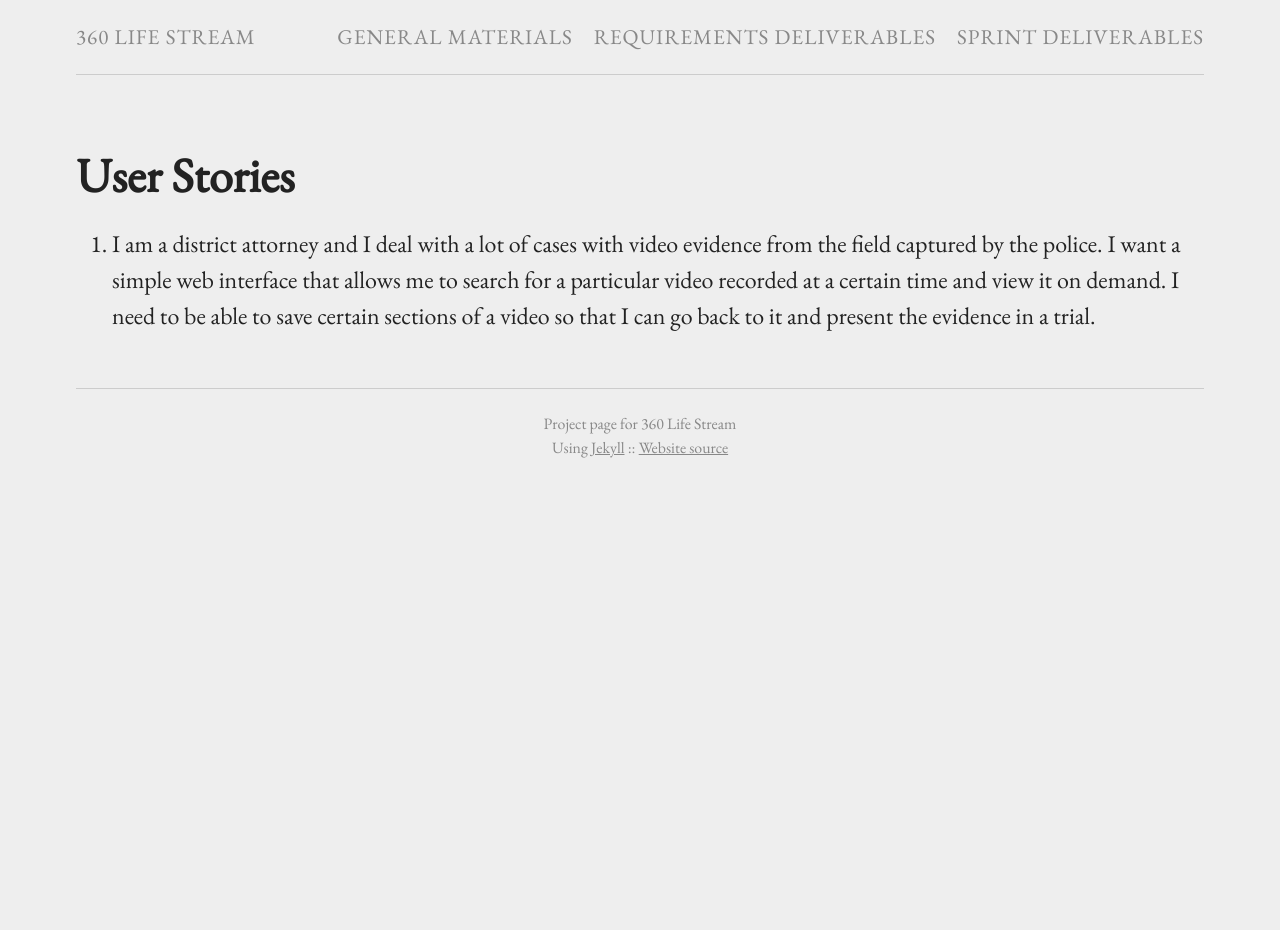
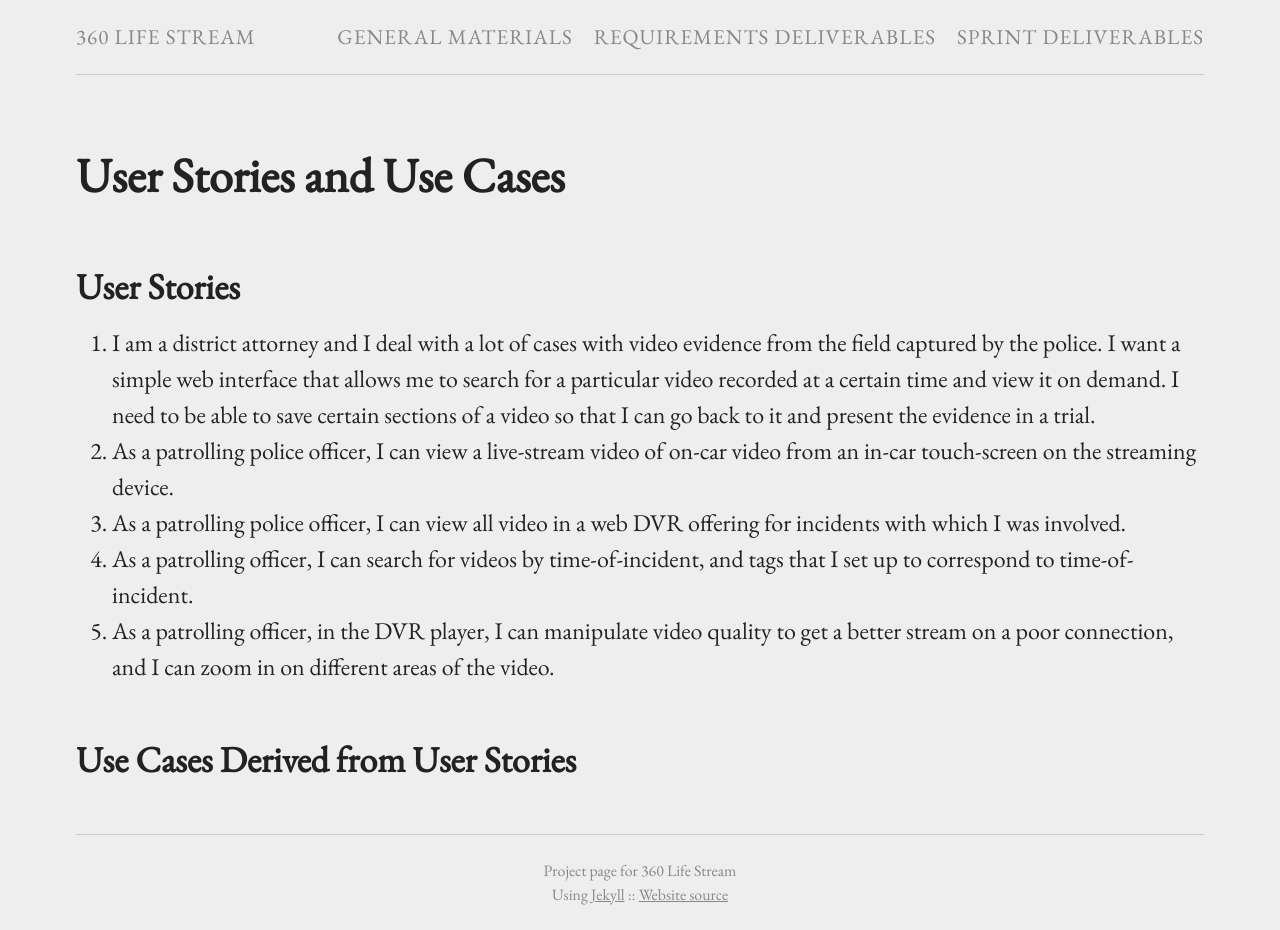
Before and after one commit to 360ls/360ls, a Jekyll site: the page built from _requirements/stories.md, in a window 1280 px wide. Built offline with Jekyll 4.4.1, drawn with Linux system fonts in a browser that asks for light colours; before the commit the page ends 900 px from its top, so only the background shows below that.

Commit message:
added police officer persona and stories

```diff
--- a/_requirements/stories.md
+++ b/_requirements/stories.md
@@ -1,5 +1,13 @@
 ---
 layout: page
-title: User Stories
+title: User Stories and Use Cases
 ---
+
+## User Stories
 1. I am a district attorney and I deal with a lot of cases with video evidence from the field captured by the police. I want a simple web interface that allows me to search for a particular video recorded at a certain time and view it on demand. I need to be able to save certain sections of a video so that I can go back to it and present the evidence in a trial.
+2. As a patrolling police officer, I can view a live-stream video of on-car video from an in-car touch-screen on the streaming device.
+3. As a patrolling police officer, I can view all video in a web DVR offering for incidents with which I was involved.
+4. As a patrolling officer, I can search for videos by time-of-incident, and tags that I set up to correspond to time-of-incident.
+5. As a patrolling officer, in the DVR player, I can manipulate video quality to get a better stream on a poor connection, and I can zoom in on different areas of the video.
+
+## Use Cases Derived from User Stories
```
Also changed, not shown: _requirements/personas.md (+1 -0 lines).
